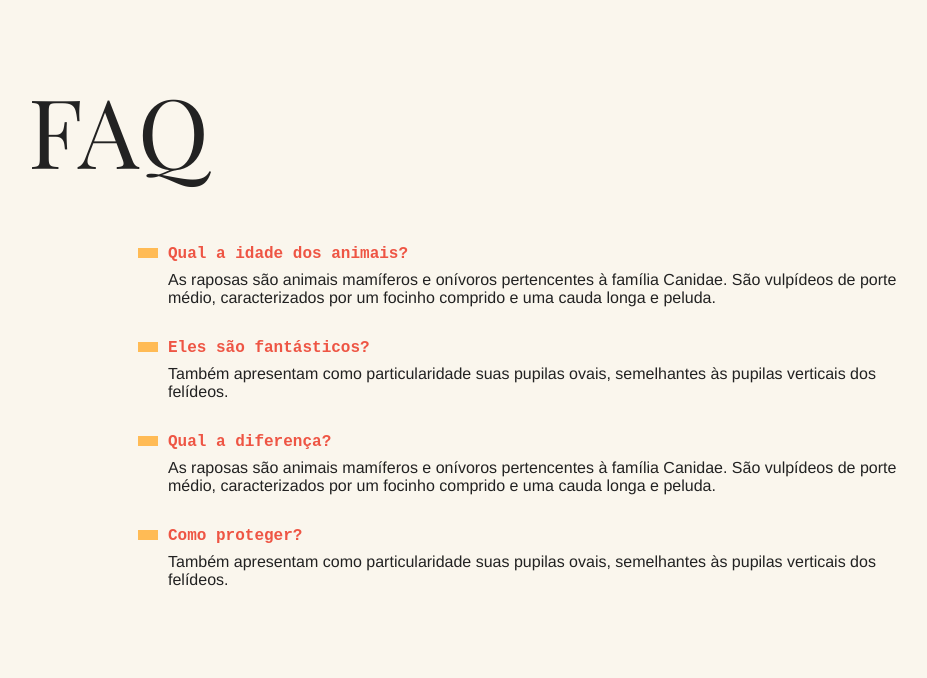
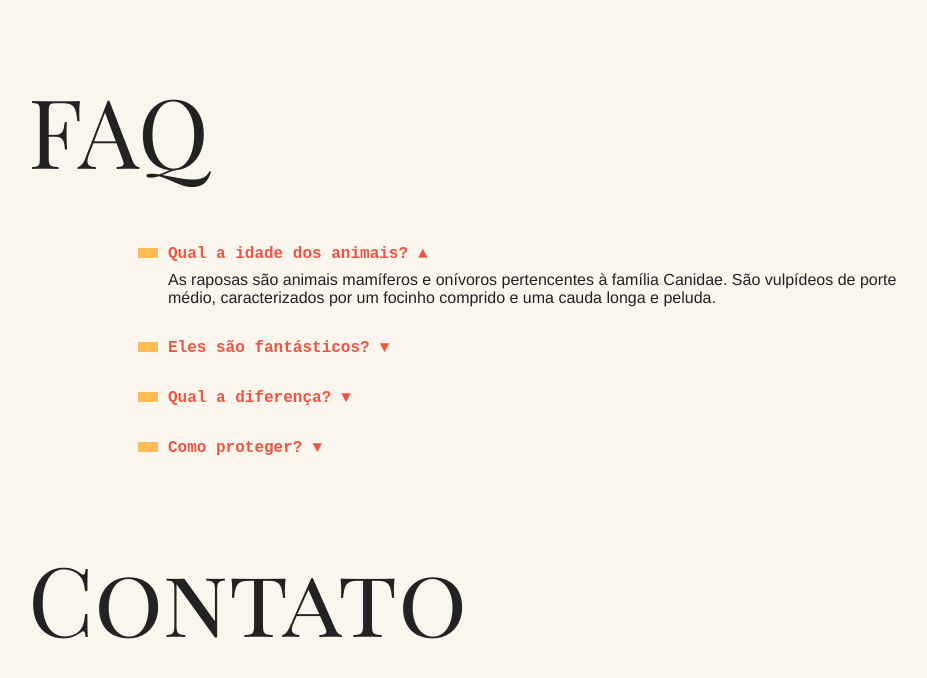
Before and after one commit to matheusLdev/animais-fantasticos, a plain HTML site: page index.html in a window 1280 px wide. Shown: the part 731-1409 px from the top of the page, without its empty margins (162-1089 px from the left). Drawn offline with Linux system fonts and the light colour scheme.

Commit message:
add accordion-list

```diff
--- /dev/null
+++ b/accordion-list.js
@@ -0,0 +1,18 @@
+function accordionList() {
+  const accordionList = document.querySelectorAll(".js-accordion dt");
+  const activeClass = "active";
+  if(accordionList.length){
+    accordionList[0].classList.add(activeClass);
+    accordionList[0].nextElementSibling.classList.add(activeClass);
+
+    function activeAccordion() {
+      this.classList.toggle(activeClass);
+      this.nextElementSibling.classList.toggle(activeClass);
+    };
+
+    accordionList.forEach((item) => {
+      item.addEventListener("click", activeAccordion);
+    });
+  };
+}
+accordionList();
--- a/css/style.css
+++ b/css/style.css
@@ -126,6 +126,7 @@ body {
 }
 
 .faq-list dt {
+  cursor: pointer;
   font-weight: bold;
   margin-top: 2rem;
   margin-bottom: .5rem;
@@ -227,3 +228,32 @@ body {
     transform: translate3d(0, 0, 0);
   }
 }
+
+.js .js-accordion dt::after {
+  content: "▼";
+  margin-left: 10px;
+}
+
+.js .js-accordion dt.active::after {
+  content: "▲";
+}
+
+.js .js-accordion dd {
+  display: none;
+}
+
+.js .js-accordion dd.active {
+  display: block;
+  animation: slideDown 1s forwards;
+}
+
+@keyframes slideDown {
+  from {
+    opacity: 0;
+    max-height: 0;
+  }
+  to {
+    opacity: 1;
+    max-height: 200px;
+  }
+}
--- a/index.html
+++ b/index.html
@@ -21,6 +21,7 @@
         </ul>
       </nav>
     </header>
+
     <section class="grid-section animals" id="animals">
       <h1 class="title">Animais Fantásticos</h1>
       <ul class="animals-list js-tabmenu">
@@ -104,7 +105,7 @@
 
     <section class="grid-section faq" id="faq">
       <h1 class="title">FAQ</h1>
-      <dl class="faq-list">
+      <dl class="faq-list js-accordion">
         <dt>Qual a idade dos animais?</dt>
         <dd>As raposas são animais mamíferos e onívoros pertencentes à família Canidae. São vulpídeos de porte médio, caracterizados por um focinho comprido e uma cauda longa e peluda.</dd>
         <dt>Eles são fantásticos?</dt>
@@ -134,5 +135,6 @@
     </footer>
 
     <script src="./navegation-tabs.js"></script>
+    <script src="./accordion-list.js"></script>
   </body>
 </html>
--- a/navegation-tabs.js
+++ b/navegation-tabs.js
@@ -1,3 +1,4 @@
+function tabNav () {
   const tabMenu = document.querySelectorAll('.js-tabmenu li');
   const tabContent = document.querySelectorAll('.js-tabcontent section');
   document.documentElement.className += " js";
@@ -18,3 +19,5 @@ if(tabMenu.length && tabContent.length) {
       });
     });
   }
+}
+tabNav();
```
Lines whose indentation alone changed are shown as unchanged.
